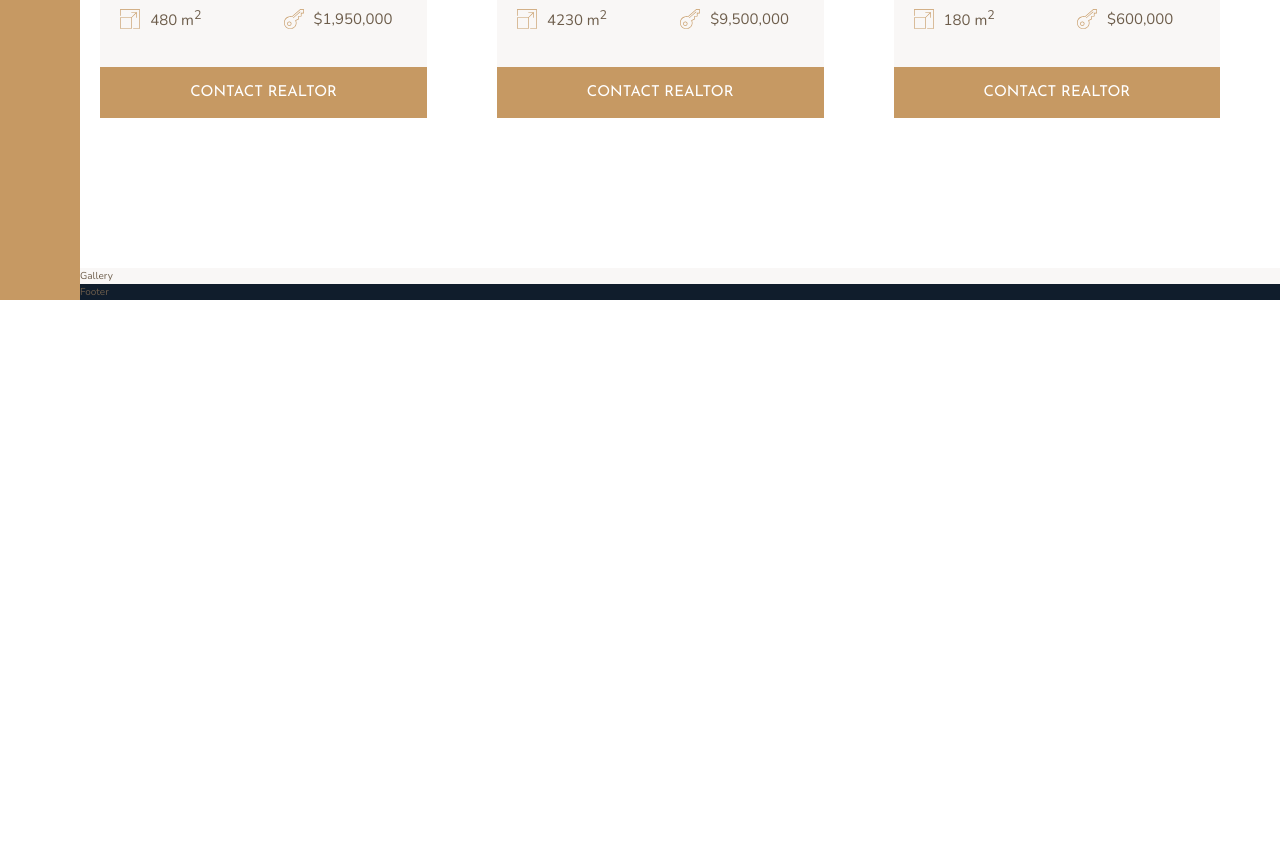
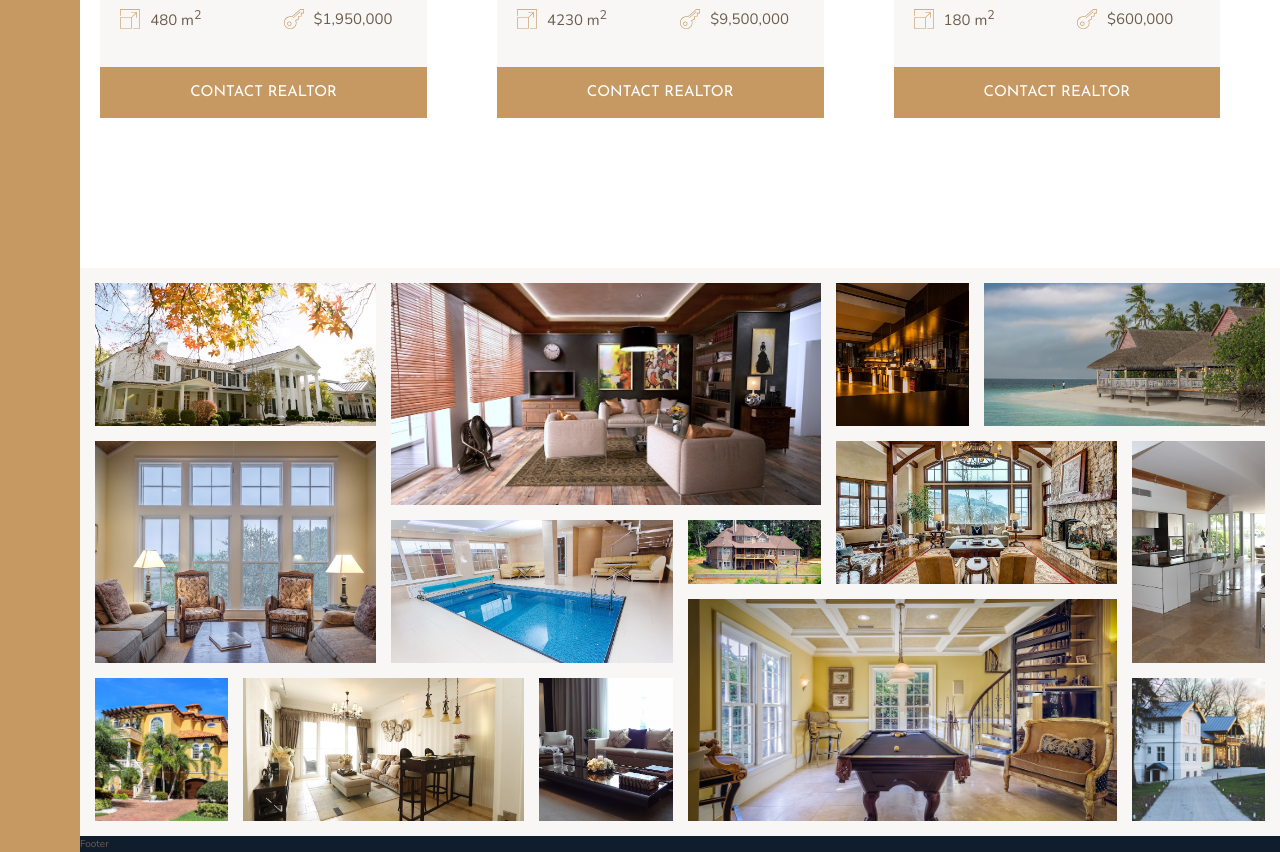
Before and after one commit to AndriiZhyvotovskyiPL/Nexter, a website: page index.html in a window 1280 px wide. Shown: the part 2822-3674 px from the top of the page. Before the commit the page ends 3122 px from the top, so only its background shows below. Drawn offline with nearby package versions, Linux system fonts and the light colour scheme.

Commit message:
Building the gallery

```diff
--- a/index.html
+++ b/index.html
@@ -305,7 +305,48 @@
 </div>
 
 <div class="gallery">
-    Gallery
+    <figure class="gallery__item gallery__item--1">
+        <img src="img/gal-1.jpeg" alt="Gallery image 1" class="gallery__img">
+    </figure>
+    <figure class="gallery__item gallery__item--2">
+        <img src="img/gal-2.jpeg" alt="Gallery image 2" class="gallery__img">
+    </figure>
+    <figure class="gallery__item gallery__item--3">
+        <img src="img/gal-3.jpeg" alt="Gallery image 3" class="gallery__img">
+    </figure>
+    <figure class="gallery__item gallery__item--4">
+        <img src="img/gal-4.jpeg" alt="Gallery image 4" class="gallery__img">
+    </figure>
+    <figure class="gallery__item gallery__item--5">
+        <img src="img/gal-5.jpeg" alt="Gallery image 5" class="gallery__img">
+    </figure>
+    <figure class="gallery__item gallery__item--6">
+        <img src="img/gal-6.jpeg" alt="Gallery image 6" class="gallery__img">
+    </figure>
+    <figure class="gallery__item gallery__item--7">
+        <img src="img/gal-7.jpeg" alt="Gallery image 7" class="gallery__img">
+    </figure>
+    <figure class="gallery__item gallery__item--8">
+        <img src="img/gal-8.jpeg" alt="Gallery image 8" class="gallery__img">
+    </figure>
+    <figure class="gallery__item gallery__item--9">
+        <img src="img/gal-9.jpeg" alt="Gallery image 9" class="gallery__img">
+    </figure>
+    <figure class="gallery__item gallery__item--10">
+        <img src="img/gal-10.jpeg" alt="Gallery image 10" class="gallery__img">
+    </figure>
+    <figure class="gallery__item gallery__item--11">
+        <img src="img/gal-11.jpeg" alt="Gallery image 11" class="gallery__img">
+    </figure>
+    <figure class="gallery__item gallery__item--12">
+        <img src="img/gal-12.jpeg" alt="Gallery image 12" class="gallery__img">
+    </figure>
+    <figure class="gallery__item gallery__item--13">
+        <img src="img/gal-13.jpeg" alt="Gallery image 13" class="gallery__img">
+    </figure>
+    <figure class="gallery__item gallery__item--14">
+        <img src="img/gal-14.jpeg" alt="Gallery image 14" class="gallery__img">
+    </figure>
 </div>
 
 <div class="footer">
--- a/sass/_gallery.scss
+++ b/sass/_gallery.scss
@@ -1,4 +1,89 @@
 .gallery {
   background-color: $color-grey-light-1;
   grid-column: full-start / full-end;
+
+  display: grid;
+  grid-template-columns: repeat(8, 1fr);
+  grid-template-rows: repeat(7, 5vw);
+  grid-gap: 1.5rem;
+  padding: 1.5rem;
+
+  &__item {
+    &--1 {
+      grid-row: 1 / span 2;
+      grid-column: 1 / span 2;
+    }
+
+    &--2 {
+      grid-row: 1 / span 3;
+      grid-column: 3 / span 3;
+    }
+
+    &--3 {
+      grid-row: 1 / span 2;
+      grid-column: 6 / 7;
+    }
+
+    &--4 {
+      grid-row: 1 / span 2;
+      grid-column: 7 / -1;
+    }
+
+    &--5 {
+      grid-row: 3 / span 3;
+      grid-column: 1 / span 2;
+    }
+
+    &--6 {
+      grid-row: 4 / span 2;
+      grid-column: 3 / span 2;
+    }
+
+    &--7 {
+      grid-row: 4 / 5;
+      grid-column: 5 / 6;
+    }
+
+    &--8 {
+      grid-row: 3 / span 2;
+      grid-column: 6 / span 2;
+    }
+
+    &--9 {
+      grid-row: 3 / span 3;
+      grid-column: 8 / -1;
+    }
+
+    &--10 {
+      grid-row: 6 / span 2;
+      grid-column: 1 / 2;
+    }
+
+    &--11 {
+      grid-row: 6 / span 2;
+      grid-column: 2 / span 2;
+    }
+
+    &--12 {
+      grid-row: 6 / span 2;
+      grid-column: 4 / 5;
+    }
+
+    &--13 {
+      grid-row: 5 / span 3;
+      grid-column: 5 / span 3;
+    }
+
+    &--14 {
+      grid-row: 6 / span 2;
+      grid-column: 8 / -1;
+    }
+  }
+
+  &__img {
+    width: 100%;
+    height: 100%;
+    object-fit: cover;
+    display: block;
+  }
 }
```
Also changed, not shown: css/style.css.
